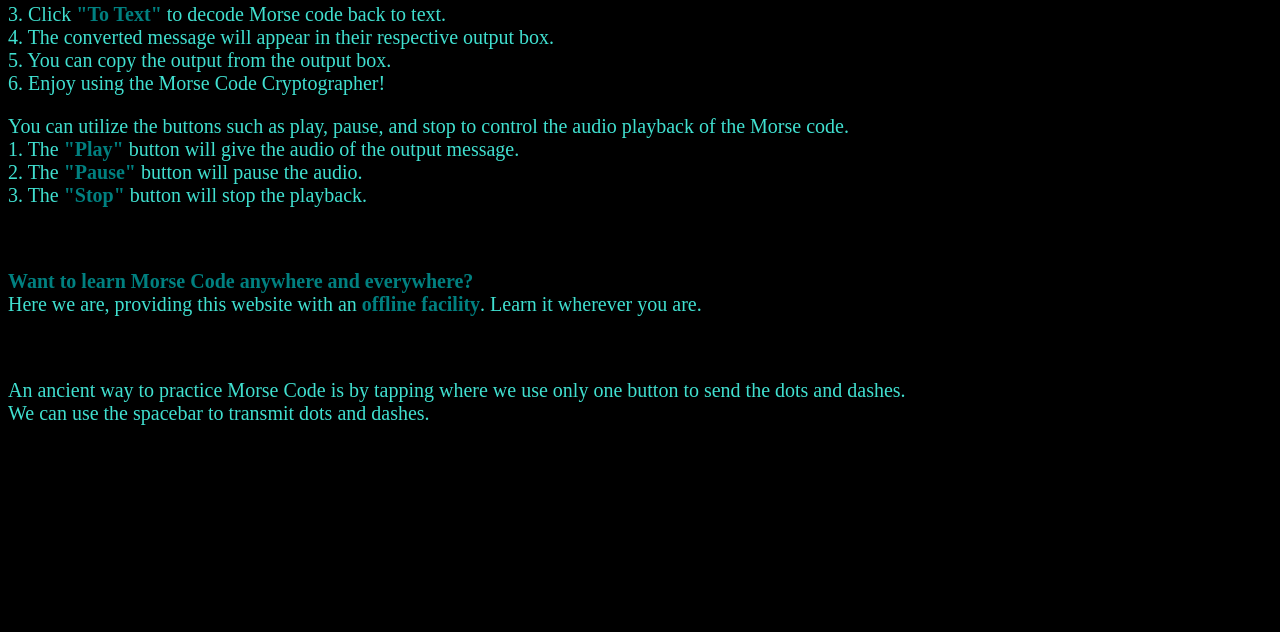
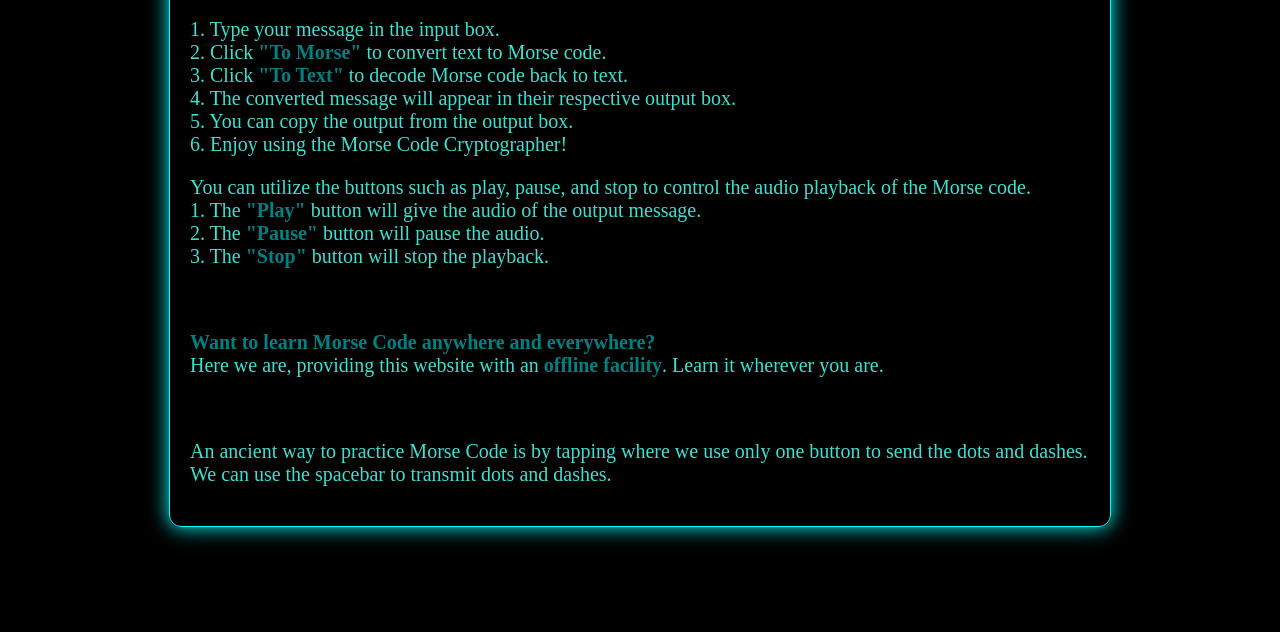
Before and after one commit to laasya-04/morse-cryptographer, a plain HTML site: page howtouse.html in a window 1280 px wide. Shown: the part 168-800 px from the top of the page. Drawn offline with Linux system fonts and the light colour scheme.

Commit message:
Update howtouse.html

```diff
--- a/howtouse.html
+++ b/howtouse.html
@@ -15,6 +15,16 @@
     mark{
       font-weight:bolder;
       color:teal;
+    }
+    .content{
+      max-width: 900px;
+      margin: 40px auto;
+      padding: 20px;
+      background: rgba(0, 0, 0, 0.75);
+      border: 1px solid #0ff;
+      border-radius: 12px;
+      box-shadow: 0 0 20px #0ff;
+      z-index: 1;
     }
   </style>
 </head>
```
